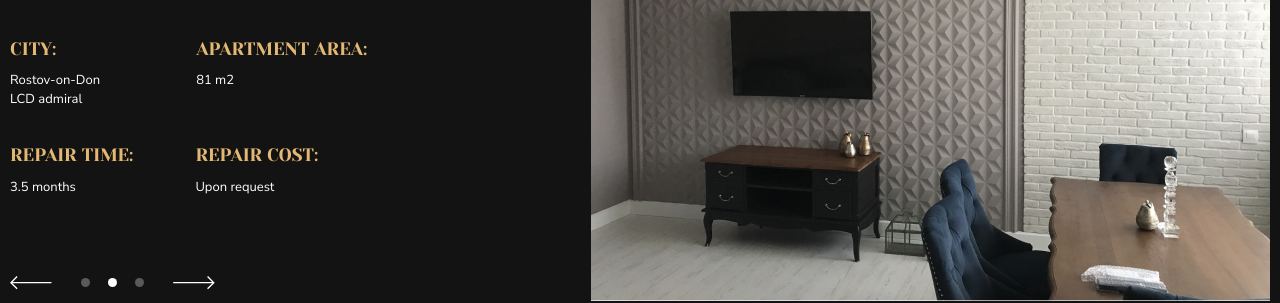
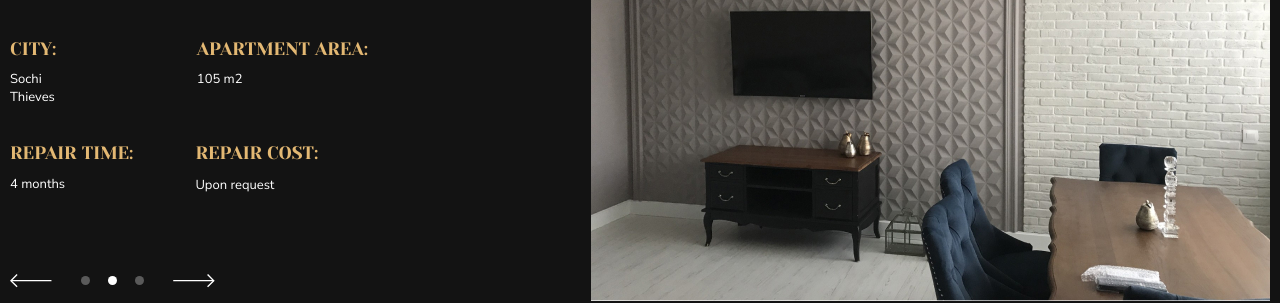
Before and after one commit to Unknown82/projekt-1-unger, a plain HTML site: page index.html in a window 1280 px wide. Both pictures are taken after a click on the link "SOCHI THIEVES". Shown: the part 1217-1520 px from the top of the page. Drawn offline with Linux system fonts and the light colour scheme.

Commit message:
Slider finish

```diff
--- a/css/main.css
+++ b/css/main.css
@@ -264,6 +264,10 @@ button, button:hover, button:focus, button:active
 .control-info__text {
 	color: #fff;
 	font-size: 13px;
+}
+
+.abstand {
+	margin-right: 46px;
 }
 
 .control-slayer {
--- a/index.html
+++ b/index.html
@@ -102,16 +102,28 @@
 							<h4 class="control-info__title">
 								City:
 							</h4>
-							<span class="control-info__text">
+							<span class="control-info__text control-info__text1">
 								Rostov-on-Don<br> LCD admiral
+							</span>
+							<span class="control-info__text control-info__text1 abstand">
+								Sochi<br> Thieves
+							</span>
+							<span class="control-info__text control-info__text1">
+								Rostov-on-Don<br> Patriotic
 							</span>
 						</li>
 						<li class="control-info__item margin-media">
 							<h4 class="control-info__title">
 								apartment area:
 							</h4>
-							<span class="control-info__text">
+							<span class="control-info__text control-info__text2">
 								81 m2
+							</span>
+							<span class="control-info__text control-info__text2">
+								105 m2
+							</span>
+							<span class="control-info__text control-info__text2">
+								93 m2
 							</span>
 						</li>
 					</ul>
@@ -120,8 +132,14 @@
 							<h4 class="control-info__title">
 								Repair time:
 							</h4>
-							<span class="control-info__text">
+							<span class="control-info__text control-info__text3">
 								3.5 months
+							</span>
+							<span class="control-info__text control-info__text3">
+								4 months
+							</span>
+							<span class="control-info__text control-info__text3">
+								3 months
 							</span>
 						</li>
 						<li class="control-info__item">
--- a/js/main.js
+++ b/js/main.js
@@ -11,7 +11,10 @@ window.addEventListener('DOMContentLoaded', function() {
         dotsWrap = document.querySelector('.control-slayer'),
         dots = document.querySelectorAll('.control-slayer__radius'),
         menuWrap = document.querySelector('.control-menu'),
-        menu = document.querySelectorAll('.control-menu__link');
+        menu = document.querySelectorAll('.control-menu__link'),
+        stadt = document.querySelectorAll('.control-info__text1'),
+        masse = document.querySelectorAll('.control-info__text2'),
+        zeit = document.querySelectorAll('.control-info__text3');
 
     showSlides(slideIndex);
 
@@ -25,16 +28,23 @@ window.addEventListener('DOMContentLoaded', function() {
         }
 
         slides.forEach((item) => item.style.display = 'none');
-        // for (let i = 0; i < slides.length; i++) {
-        //     slides[i].style.display = 'none';
-        // }
+
         dots.forEach((item) => item.classList.remove('control-slayer__radius-white'));
 
         menu.forEach((item) => item.classList.remove('control-menu__link-active'));
 
+        stadt.forEach((item) => item.style.display = 'none');
+
+        masse.forEach((item) => item.style.display = 'none');
+
+        zeit.forEach((item) => item.style.display = 'none');
+
         slides[slideIndex - 1].style.display = 'block';
         dots[slideIndex - 1].classList.add('control-slayer__radius-white');
         menu[slideIndex - 1].classList.add('control-menu__link-active');
+        stadt[slideIndex - 1].style.display = 'block';
+        masse[slideIndex - 1].style.display = 'block';
+        zeit[slideIndex - 1].style.display = 'block';
     }
 
     function plusSlides(n) {
```
